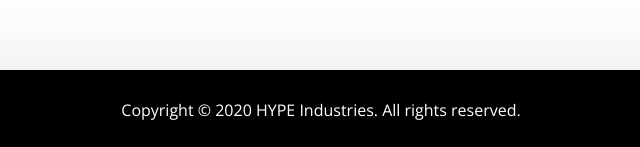
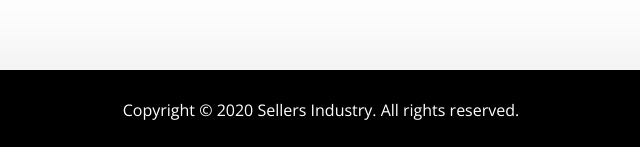
Before and after one commit to SellersEvan/HSEClubsQuiz, a plain HTML site: page 404.html in a window 1280 px wide. Shown: the part 650-797 px from the top of the page, 319-959 px from the left. Drawn offline with nearby package versions, Linux system fonts and the light colour scheme; files that its build step writes are made by us from their sources.

Commit message:
Update 404.html

```diff
--- a/404.html
+++ b/404.html
@@ -2,7 +2,7 @@
 <html lang="en" >
 <head>
   <meta charset="UTF-8">
-  <title>Hype Customer Portal Error</title>
+  <title>Sellers Customer Portal Error</title>
   <meta name="viewport" content="width=device-width, initial-scale=1">
   <link rel="stylesheet" href="https://fonts.googleapis.com/css?family=Open+Sans:400,400i,700"><link rel="stylesheet" href="./style.css">
   <style>
@@ -100,7 +100,7 @@
       <p>The app you are trying to access on the <span>Hamilton Southeastern Schools</span> customer portal is unavailable. Your DNS mainframe link is connected to <span>cp.hse</span>. Prism Weapon Detection Servers are not connected to your customer portal. Please contact your Hype Support Team for more information.</p>
       <br>
       <a href="https://hype-industries.com/contact">Customer Support</a>
-      <p class="footer">Copyright © 2020 HYPE Industries. All rights reserved.</p>
+      <p class="footer">Copyright © 2020 Sellers Industry. All rights reserved.</p>
   </div>
 </div>
 
```
